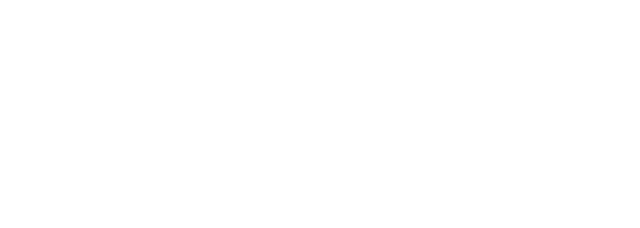
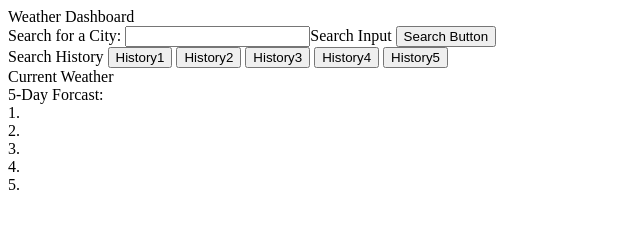
Before and after one commit to deanna-dewitt14/weather-dashboard, a plain HTML site: page index.html in a window 1280 px wide. Shown: the whole page, without its empty margins (0-640 px from the left). Drawn offline with Linux system fonts and the light colour scheme.

Commit message:
created html framework

```diff
--- a/index.html
+++ b/index.html
@@ -4,9 +4,45 @@
 	<meta charset="UTF-8">
 	<meta http-equiv="X-UA-Compatible" content="IE=edge">
 	<meta name="viewport" content="width=device-width, initial-scale=1.0">
-	<title>Document</title>
+	<title>Weather Dashboard</title>
 </head>
 <body>
-
+	<header>
+		Weather Dashboard
+	</header>
+	<aside>
+		Search for a City:
+		<input>Search Input</input>
+		<button>Search Button</button>
+		<div>
+		Search History
+		<button>History1</button>
+		<button>History2</button>
+		<button>History3</button>
+		<button>History4</button>
+		<button>History5</button>
+		</div>
+	</aside>
+	<section>
+		Current Weather
+	</section>
+	<section>
+		5-Day Forcast:
+		<div>
+			1.
+		</div>
+		<div>
+			2.
+		</div>
+		<div>
+			3.
+		</div>
+		<div>
+			4.
+		</div>
+		<div>
+			5.
+		</div>
+	</section>
 </body>
 </html>
```
